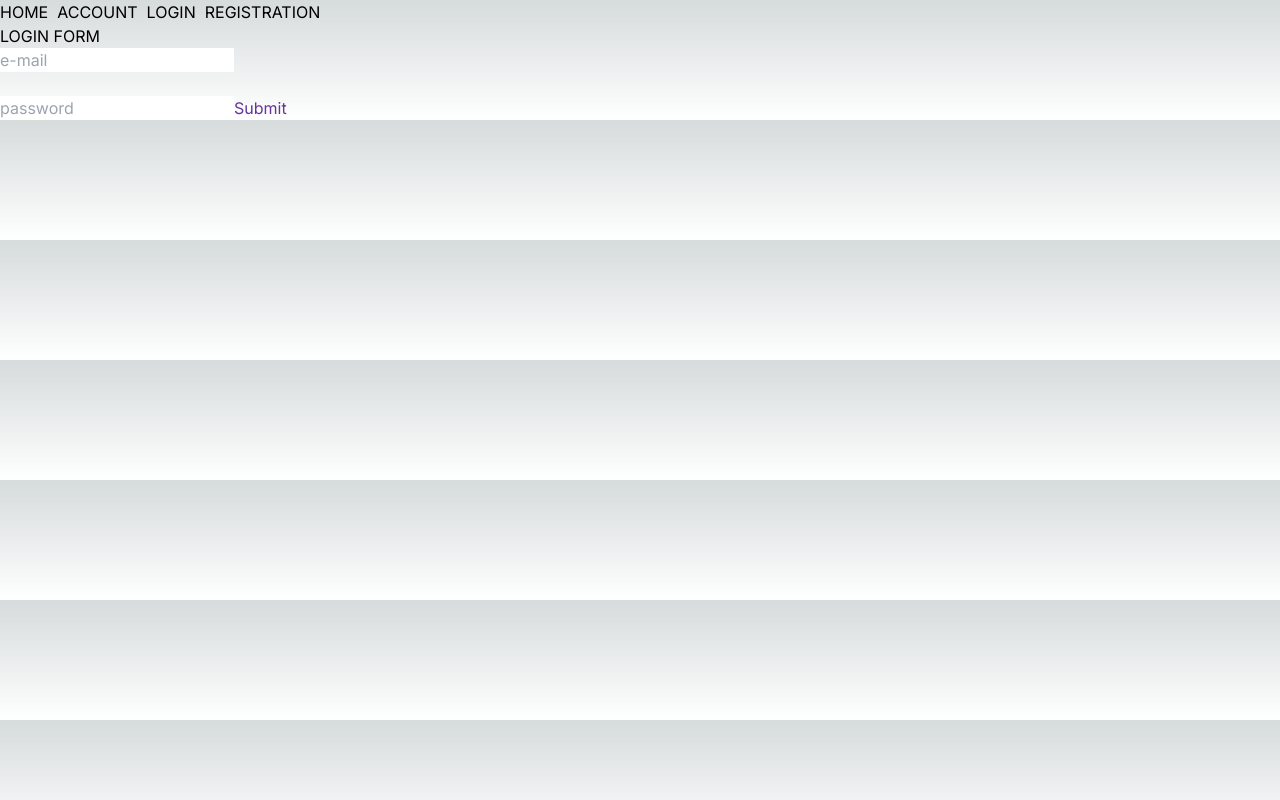
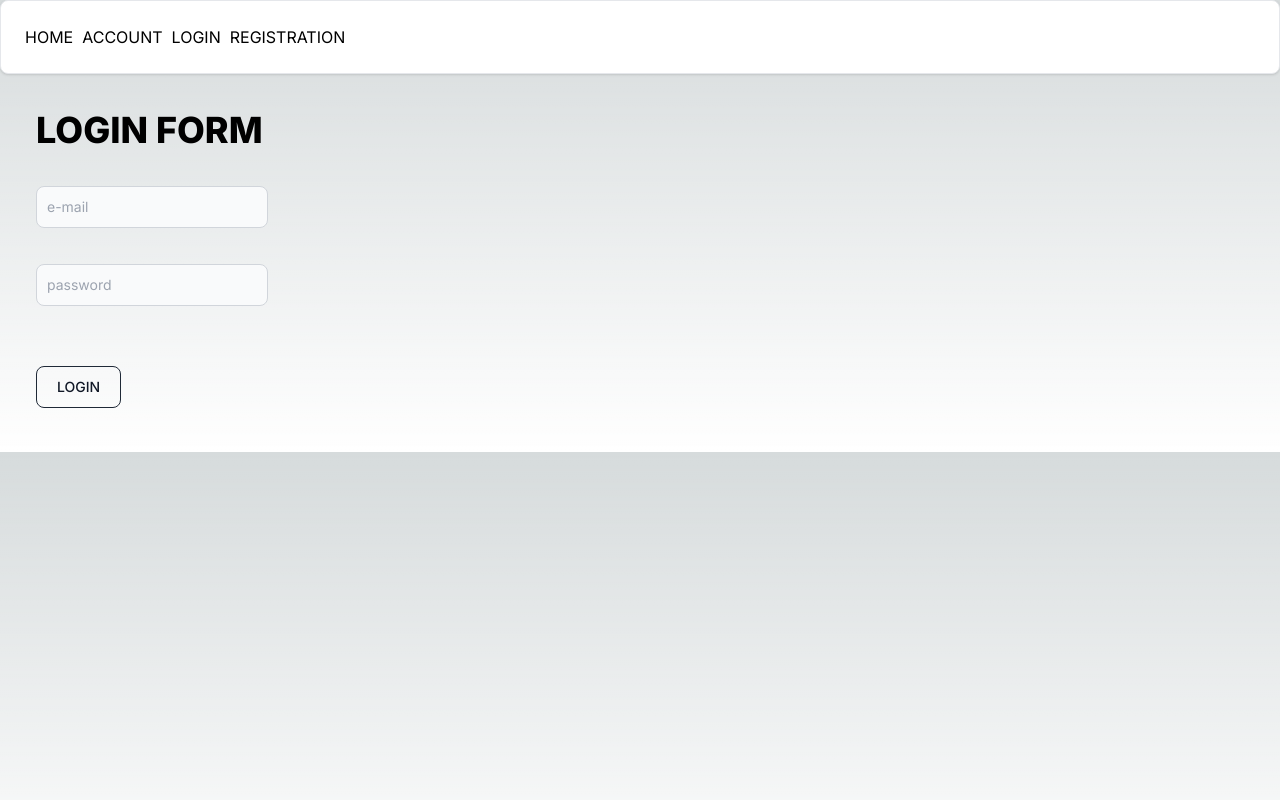
Before and after one commit to alyxmomsen/nextjs-client, a Next.js app: page /auth/login in a window 1280 px wide. Built offline with nearby package versions, Linux system fonts and the light colour scheme.

Commit message:
refactor

```diff
--- a/src/app/account/page.tsx
+++ b/src/app/account/page.tsx
@@ -3,13 +3,14 @@ import { headers } from "next/headers";
 import AccountData from "./account-data";
 import { Suspense } from "react";
 import AddNewsForm from "@/components/add-news-form";
+import tailwindTemplates from "@/styles/taliwind-templates";
 
 export default async function Account() {
   // const authorization = headers().get('authorization')
 
   return (
-    <div>
-      <h1>Account</h1>
+    <div className="p-9">
+      <h1 className="text-4xl font-extrabold dark:text-white mb-9">Account</h1>
       <AccountData />
       <AddNewsForm />
     </div>
--- a/src/app/auth/login/page.tsx
+++ b/src/app/auth/login/page.tsx
@@ -1,9 +1,12 @@
 "use client";
 
+import tailwindTemplates from "@/styles/taliwind-templates";
 import axios from "axios";
 import Image from "next/image";
 import { ReducerState, useEffect, useReducer, useState } from "react";
 
+const inputClassName =
+  "bg-gray-50 border border-gray-300 text-gray-900 text-sm rounded-lg focus:ring-blue-500 focus:border-blue-500 block p-2.5 dark:bg-gray-700 dark:border-gray-600 dark:placeholder-gray-400 dark:text-white dark:focus:ring-blue-500 dark:focus:border-blue-500";
 interface formDataState {
   password: string;
   email: string;
@@ -30,11 +33,14 @@ export default function Registration() {
   }, [response]);
 
   return (
-    <div>
-      <h1>LOGIN FORM</h1>
+    <div className="p-9">
+      <h2 className="text-4xl font-extrabold dark:text-white mb-9">
+        LOGIN FORM
+      </h2>
       <div>
         {response ? (
           <button
+            className={tailwindTemplates.button}
             onClick={() => {
               localStorage.clear();
               setResponse(false);
@@ -44,12 +50,16 @@ export default function Registration() {
           </button>
         ) : null}
       </div>
+      {!response && (
         <form
           onSubmit={(e) => {
             e.preventDefault();
             onSubmitHandler({ ...state }).then((response) => {
               if (response) {
-              localStorage.setItem("access_token", response.data.payload.token);
+                localStorage.setItem(
+                  "access_token",
+                  response.data.payload.token,
+                );
               }
 
               setResponse(response ? true : false);
@@ -57,6 +67,7 @@ export default function Registration() {
           }}
         >
           <input
+            className={tailwindTemplates.inputText + " my-9"}
             placeholder="e-mail"
             onInput={(e) =>
               dispatch({ type: "", payload: { email: e.currentTarget.value } })
@@ -64,17 +75,28 @@ export default function Registration() {
             type="text"
             value={state.email}
           />
-        <br/><br/>
           <input
+            className={tailwindTemplates.inputText + " my-9"}
             placeholder="password"
             onInput={(e) =>
-            dispatch({ type: "", payload: { password: e.currentTarget.value } })
+              dispatch({
+                type: "",
+                payload: { password: e.currentTarget.value },
+              })
             }
             type="text"
             value={state.password}
           />
-        <input type="submit" />
+          <br />
+          <button
+            className={tailwindTemplates.button}
+            value={"GO"}
+            type="submit"
+          >
+            LOGIN
+          </button>
         </form>
+      )}
     </div>
   );
 }
--- a/src/app/auth/registration/page.tsx
+++ b/src/app/auth/registration/page.tsx
@@ -3,6 +3,9 @@
 import axios from "axios";
 import Image from "next/image";
 import { ReducerState, useReducer, useState } from "react";
+
+const inputClassName =
+  "bg-gray-50 border border-gray-300 text-gray-900 text-sm rounded-lg focus:ring-blue-500 focus:border-blue-500 block p-2.5 dark:bg-gray-700 dark:border-gray-600 dark:placeholder-gray-400 dark:text-white dark:focus:ring-blue-500 dark:focus:border-blue-500";
 
 interface formDataState {
   name: string;
@@ -28,8 +31,10 @@ export default function Registration() {
   const [response, setResponse] = useState(false);
 
   return (
-    <div>
-      <h1>Registration</h1>
+    <div className="p-9">
+      <h3 className="text-4xl font-extrabold dark:text-white mb-9">
+        Registration
+      </h3>
       <div>{response ? <span>ok</span> : null}</div>
       <form
         onSubmit={(e) => {
@@ -41,6 +46,7 @@ export default function Registration() {
         }}
       >
         <input
+          className={inputClassName}
           placeholder="NAME"
           onInput={(e) =>
             dispatch({ type: "", payload: { name: e.currentTarget.value } })
@@ -48,21 +54,24 @@ export default function Registration() {
           type="text"
           value={state.name}
         />
-        <br/><br/>
+        <br />
         <input
+          className={inputClassName}
           placeholder="EMAIL"
           onInput={(e) =>
             dispatch({ type: "", payload: { email: e.currentTarget.value } })
           }
           type="text"
           value={state.email}
-        /><br/><br/>
+        />
+        <br />
         <input
+          className={inputClassName}
           placeholder="PASSWORD"
           onInput={(e) =>
             dispatch({ type: "", payload: { password: e.currentTarget.value } })
           }
-          type="text"
+          type="password"
           value={state.password}
         />
         <input type="submit" />
--- a/src/app/globals.css
+++ b/src/app/globals.css
@@ -35,3 +35,7 @@ body {
 input {
   color: rebeccapurple;
 }
+
+/* button {
+  background-color: red;
+} */
--- a/src/components/add-news-form/index.tsx
+++ b/src/components/add-news-form/index.tsx
@@ -1,4 +1,6 @@
 "use client";
+
+import tailwindTemplates from "@/styles/taliwind-templates";
 
 import axios from "axios";
 import { useEffect, useMemo, useReducer, useState } from "react";
@@ -44,18 +46,21 @@ export default function AddNewsForm() {
   }, [state]);
 
   return (
-    <div>
-      <h2>ADD NEWS FORM</h2>
-      <form onSubmit={(e) => {
-        e.preventDefault();
-        const response = postNews(state);
-        response.then(state => {
+    <div className={tailwindTemplates.wrapper + " my-9"}>
+      <h2 className="text-2xl font-extrabold dark:text-white">ADD NEWS FORM</h2>
+      <form
+        onSubmit={(e) => {
+          e.preventDefault();
+          const response = postNews(state);
+          response.then((state) => {
             console.log(state);
-        });
-      }}>
-        <input value={''} type="submit" /><br/><br/>
+          });
+        }}
+      >
         <input
-          type="string"
+
+          className={tailwindTemplates.inputText + ' mt-9'}
+          type="text"
           placeholder="title"
           value={state.title}
           onInput={(e) =>
@@ -65,10 +70,12 @@ export default function AddNewsForm() {
             })
           }
         />
-        {brdiv}
-        <input
-          type="string"
-          placeholder="body"
+        <br/ >
+        <textarea
+          rows={4}
+          cols={100}
+          className={tailwindTemplates.textArea}
+          placeholder="Write your news here..."
           value={state.body}
           onInput={(e) =>
             dispatchState({
@@ -77,7 +84,7 @@ export default function AddNewsForm() {
             })
           }
         />
-        {brdiv}
+        <br />
         <input
           type="datetime-local"
           placeholder="date"
@@ -90,21 +97,27 @@ export default function AddNewsForm() {
             })
           }
         />
+        <br />
+        <button className={tailwindTemplates.button + ' mt-9'} type="submit">POST THE NEWS</button>
       </form>
     </div>
   );
 }
 
-async function postNews (data:THeForm) {
-
-    const response =await axios.post('http://localhost:3001/api/news' , {...data} , {
-        headers:{
-            Authorization:localStorage.getItem('access_token') ,
-        }
-    }).catch(err => {
-        console.log({err})
+async function postNews(data: THeForm) {
+  const response = await axios
+    .post(
+      "http://localhost:3001/api/news",
+      { ...data },
+      {
+        headers: {
+          Authorization: localStorage.getItem("access_token"),
+        },
+      },
+    )
+    .catch((err) => {
+      console.log({ err });
     });
 
-    return response ;
-
+  return response;
 }
--- a/src/components/nav-bar/index.tsx
+++ b/src/components/nav-bar/index.tsx
@@ -1,3 +1,6 @@
+"use client";
+
+import tailwindTemplates from "@/styles/taliwind-templates";
 import Link from "next/link";
 
 const routes = [
@@ -29,12 +32,17 @@ const routes = [
 
 export default function NavBar() {
   return (
-    <div style={{ display: "flex", gap: "9px" }}>
-      {routes.map((elem) => (
-        <Link href={elem.path} key={elem.id}>
-          {elem.name}
-        </Link>
-      ))}
+    <div
+      className={tailwindTemplates.wrapper + " br-0"}
+      style={{ display: "flex", gap: "9px" }}
+    >
+      {routes
+        .filter((elem) => true)
+        .map((elem) => (
+          <Link href={elem.path} key={elem.id}>
+            {elem.name}
+          </Link>
+        ))}
     </div>
   );
 }
--- a/src/components/news/news.tsx
+++ b/src/components/news/news.tsx
@@ -1,6 +1,11 @@
+import tailwindTemplates from "@/styles/taliwind-templates";
 import axios from "axios";
 import { useEffect, useState } from "react";
 
+const newsTW =
+  "max-w-sm p-6 bg-white border border-gray-200 rounded-lg shadow dark:bg-gray-800 dark:border-gray-700";
+const ntwheader =
+  "mb-2 text-2xl font-bold tracking-tight text-gray-900 dark:text-white";
 export default async function News() {
   const data = await getNews();
 
@@ -8,15 +13,20 @@ export default async function News() {
 
   return (
     <div>
-      <h2>NEWS ONLY YOURE</h2>
-      <section>
-        content:
+      <h2 className="text-5xl font-extrabold dark:text-white">
+        NEWS ONLY YOURTH
+      </h2>
+      <section className={tailwindTemplates.wrapper + " my-9"}>
         {data.status &&
           data.payload.map((elem) => (
-            <div>
-              <div>{elem.title}</div>
-              <div>{elem.body}</div>
-            </div>
+            <>
+              <div className={newsTW}>
+                <h3>author: {elem.authorUserName}</h3>
+                <h5 className={ntwheader}>{elem.title}</h5>
+                <p>{elem.body}</p>
+              </div>
+              <br />
+            </>
           ))}
       </section>
     </div>
@@ -26,12 +36,12 @@ export default async function News() {
 async function getNews() {
   const response = await fetch("http://localhost:3001/api/news", {
     next: {
-      revalidate: 10,
+      revalidate: 60,
     },
   });
 
   return (await response.json()) as {
     status: boolean;
-    payload: { title: string; body: string }[];
+    payload: { title: string; body: string , authorUserName:string }[];
   };
 }
--- /dev/null
+++ b/src/styles/taliwind-templates.js
@@ -0,0 +1,12 @@
+const tailwindTemplates = {
+  button:
+    "text-gray-900 hover:text-white border border-gray-800 hover:bg-gray-900 focus:ring-4 focus:outline-none focus:ring-gray-300 font-medium rounded-lg text-sm px-5 py-2.5 text-center me-2 mb-2 dark:border-gray-600 dark:text-gray-400 dark:hover:text-white dark:hover:bg-gray-600 dark:focus:ring-gray-800",
+  textArea:
+    "block p-2.5 text-sm text-gray-900 bg-gray-50 rounded-lg border border-gray-300 focus:ring-blue-500 focus:border-blue-500 dark:bg-gray-700 dark:border-gray-600 dark:placeholder-gray-400 dark:text-white dark:focus:ring-blue-500 dark:focus:border-blue-500",
+  inputText:
+    "bg-gray-50 border border-gray-300 text-gray-900 text-sm rounded-lg focus:ring-blue-500 focus:border-blue-500 block p-2.5 dark:bg-gray-700 dark:border-gray-600 dark:placeholder-gray-400 dark:text-white dark:focus:ring-blue-500 dark:focus:border-blue-500",
+  wrapper:
+    "p-6 bg-white border border-gray-200 rounded-lg shadow dark:bg-gray-800 dark:border-gray-700",
+};
+
+module.exports = tailwindTemplates;
```
Also changed, not shown: src/app/account/account-data.tsx (+12 -11 lines). Lines whose indentation alone changed are shown as unchanged.
